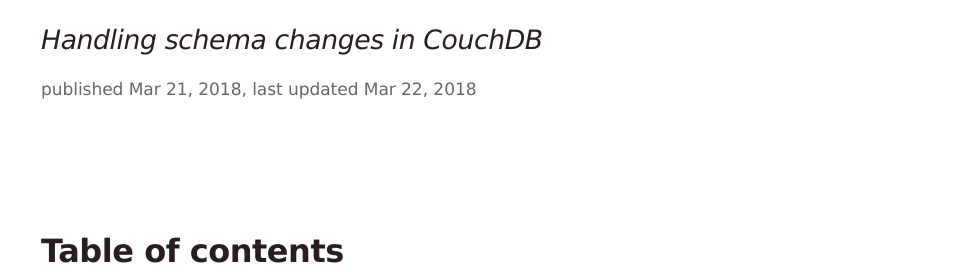
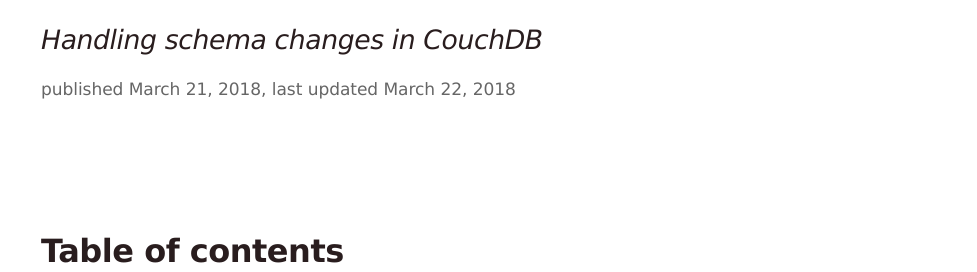
Before and after one commit to jo/sync-tank, a Jekyll site: the page built from distributed-migration-strategies/index.md, in a window 1280 px wide and 900 px high. Shown: the part 214-486 px from the top of the window, without its empty margins (87-1064 px from the left). Built offline with Jekyll 4.4.1, drawn with Linux system fonts in a browser that asks for light colours; our own code applies the rules of GitHub Pages for plain Markdown files.

```diff
--- a/distributed-migration-strategies/index.md
+++ b/distributed-migration-strategies/index.md
@@ -11,7 +11,7 @@ permalink: /distributed-migration-strategies/
 ## Handling schema changes in CouchDB
 {:.no_toc}
 
-published {{ page.publishedAt | date: '%b %d, %Y' }}, last updated {{ page.lastUpdatedAt | date: '%b %d, %Y' }}
+published {{ page.publishedAt | date: '%B %d, %Y' }}, last updated {{ page.lastUpdatedAt | date: '%B %d, %Y' }}
 
 ## Table of contents
 {:.no_toc}
```
